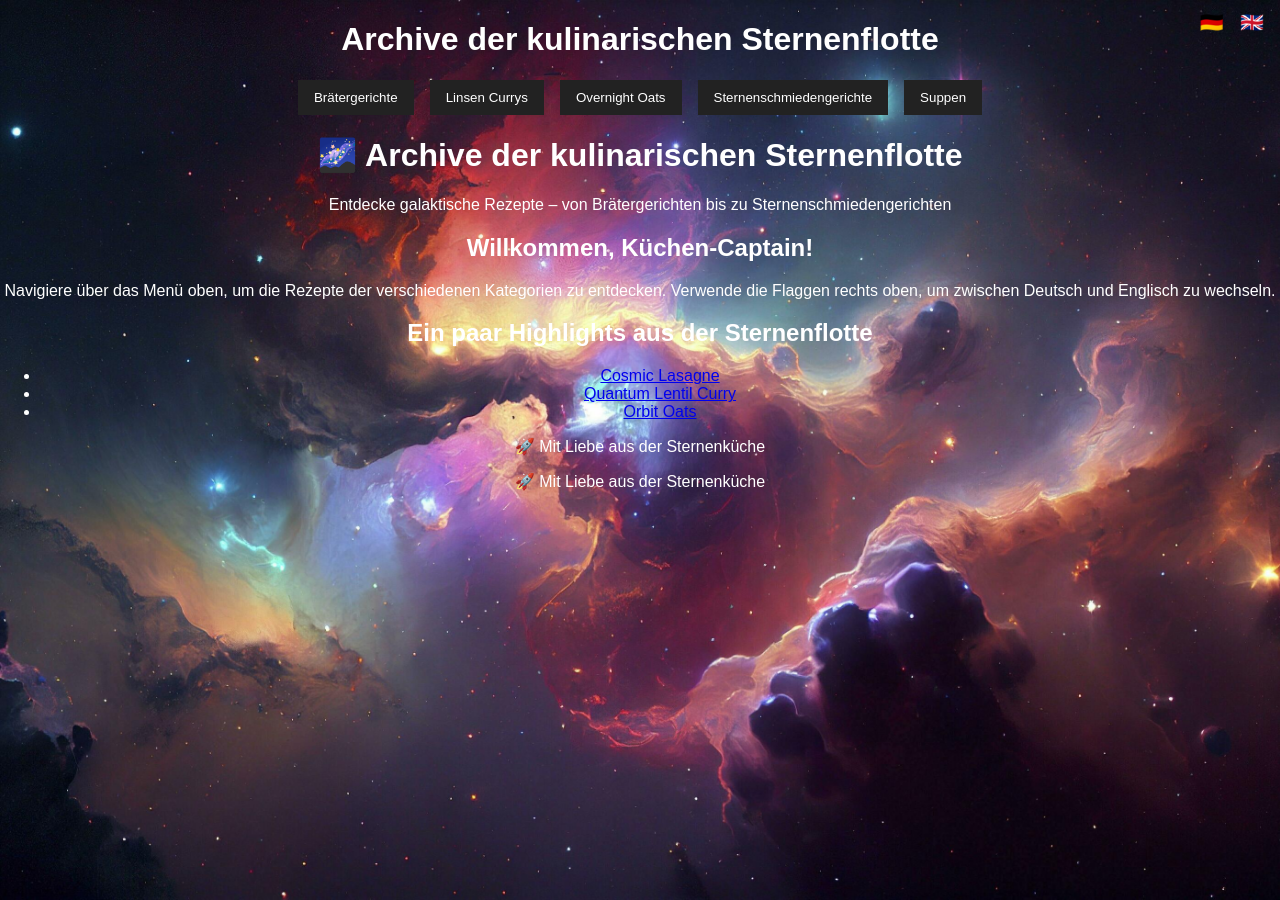
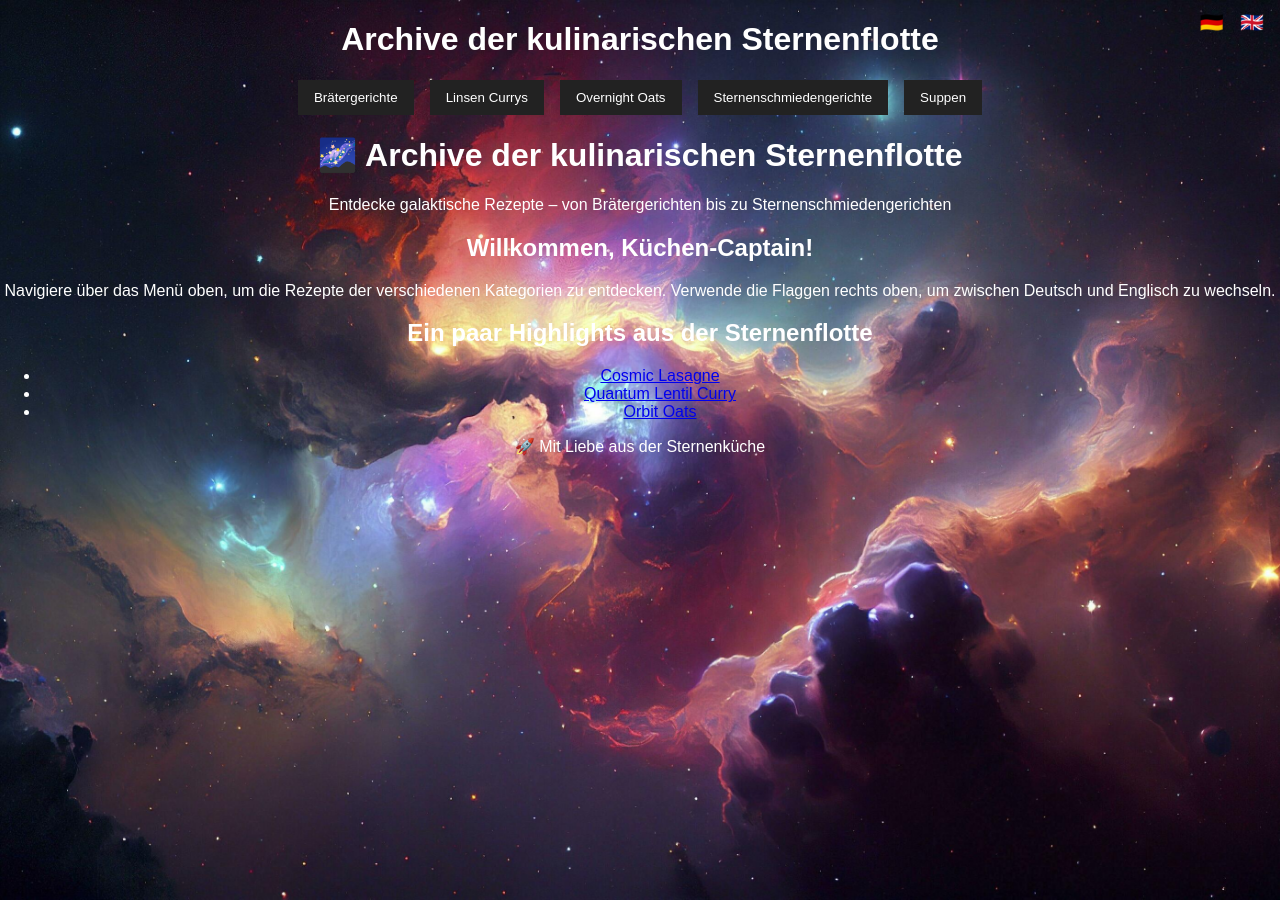
Before and after one commit to culinarystarfleet/Archives-of-the-culinary-starfleet, a Jekyll site: the page built from index.html, in a window 1280 px wide. Built offline with Jekyll 4.4.1, drawn with Linux system fonts in a browser that asks for light colours.

Commit message:
Update index.html

```diff
--- a/index.html
+++ b/index.html
@@ -27,7 +27,3 @@ lang: de
     </ul>
   </section>
 </main>
-
-<footer>
-  <p>🚀 Mit Liebe aus der Sternenküche</p>
-</footer>
```
